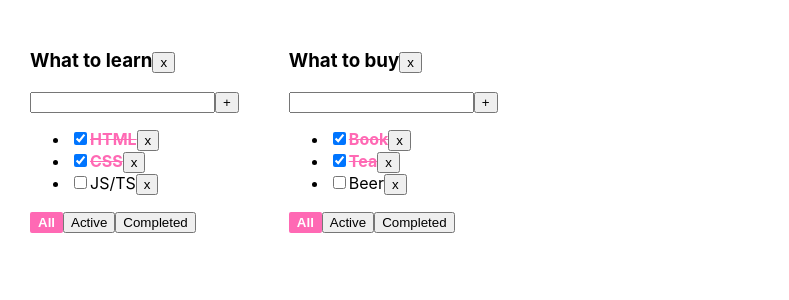
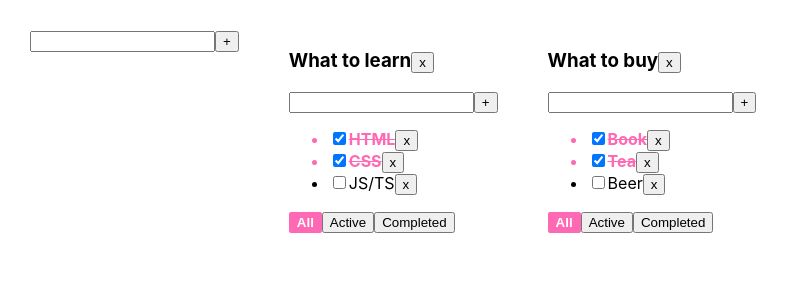
Before and after one commit to andreypats/todolist-ts-01, a React (Create React App) app: page / in a window 1280 px wide. Shown: the top 300 px of the page, without its empty margins (0-789 px from the left). Built offline with nearby package versions, Linux system fonts and the light colour scheme.

Commit message:
Lesson 6 completed

```diff
--- /dev/null
+++ b/src/AddItemForm.tsx
@@ -0,0 +1,47 @@
+import React, {ChangeEvent, useState} from 'react';
+
+type AddItemFormPropsType = {
+    addItem: (title: string) => void
+    errorColor: string
+}
+
+const AddItemForm = (props:AddItemFormPropsType) => {
+    const [title, setTitle] = useState<string>("")
+    const [error, setError] = useState<boolean>(false)
+    const onChangeSetTitle = (e: ChangeEvent<HTMLInputElement>) => {
+        error && setError(false)
+        setTitle(e.currentTarget.value)
+    }
+    const onKeyDownAddTask = (e: { key: string }) => e.key === "Enter" && onClickAddItem()
+    const onClickAddItem = () => {
+        const trimmedTitle = title.trim()
+        if(trimmedTitle){
+            props.addItem(trimmedTitle)
+        } else {
+            setError(true)
+        }
+        setTitle("")
+    }
+    const inputErrorStyles = error
+        ? {
+            border: `2px solid ${props.errorColor}`,
+            outline: 'none',
+        }
+        : {};
+
+    return (
+        <div>
+            <input
+                style={inputErrorStyles}
+                value={title}
+                onChange={onChangeSetTitle}
+                onKeyDown={onKeyDownAddTask}
+                className={error ? "error" : ""}
+            />
+            <button onClick={onClickAddItem}>+</button>
+            {error && <div style={{color: props.errorColor}}>Title is required!</div>}
+        </div>
+    );
+};
+
+export default AddItemForm;
--- a/src/App.tsx
+++ b/src/App.tsx
@@ -2,6 +2,7 @@ import React, {useState} from 'react';
 import './App.css';
 import TodoList, {TaskType} from "./TodoList";
 import {v1} from "uuid";
+import AddItemForm from "./AddItemForm";
 
 // CRUD
 // create +
@@ -53,25 +54,36 @@ function App() {
 
         setTasks({...tasks, [todoListID]: tasks[todoListID].filter(task => task.id !== taskID)})
     }
-
-    const changeTodoListFilter = (filter: FilterValuesType, todoListID: string) => {
-        setTodoLists(todoLists.map(tl => tl.id != todoListID ? tl : {...tl, filter: filter}))
-    }
-
     const addTask = (title: string, todoListID: string) => {
         setTasks({
             ...tasks,
             [todoListID]: [{id: v1(), title, isDone: false}, ...tasks[todoListID]]
         })
     }
-
     const changeTaskStatus = (taskID: string, isDone: boolean, todoListID: string) => { //true
         setTasks({...tasks, [todoListID]: tasks[todoListID].map(t => t.id === taskID ? {...t, isDone} : t)})
     }
+    const changeTaskTitle = (taskID: string, title: string, todoListID: string) => {
+        setTasks({...tasks, [todoListID]: tasks[todoListID].map(t => t.id === taskID ? {...t, title} : t)})
+    }
 
+    const changeTodoListFilter = (filter: FilterValuesType, todoListID: string) => {
+        setTodoLists(todoLists.map(tl => tl.id != todoListID ? tl : {...tl, filter: filter}))
+    }
+    const changeTodoListTitle = (title: string, todoListID: string) => {
+        setTodoLists(todoLists.map(tl => tl.id != todoListID ? tl : {...tl, title: title}))
+    }
     const removeTodoList = (todoListID: string) => {
         setTodoLists(todoLists.filter(tl => tl.id !== todoListID))
         delete tasks[todoListID]
+    }
+    const addTodoList = (title: string) => {
+        const newTodoListID = v1()
+        const newTodoList: TodoListType = {
+            id: newTodoListID, title: title, filter: 'all'
+        }
+        setTodoLists([...todoLists, newTodoList])
+        setTasks({...tasks, [newTodoListID]: []})
     }
 
     //UI:
@@ -102,12 +114,15 @@ function App() {
                 changeTodoListFilter={changeTodoListFilter}
                 addTask={addTask}
                 changeTaskStatus={changeTaskStatus}
+                changeTodoListTitle={changeTodoListTitle}
+                changeTaskTitle={changeTaskTitle}
             />
         )
     })
 
     return (
         <div className="App">
+            <AddItemForm addItem={addTodoList} errorColor={"blue"}/>
             {todoListComponents}
         </div>
     );
--- /dev/null
+++ b/src/EditableSpan.tsx
@@ -0,0 +1,37 @@
+import React, {ChangeEvent, KeyboardEvent, useState} from 'react';
+
+type EditableSpanPropsType = {
+    title:string
+    changeTitle: (title:string) => void
+}
+
+const EditableSpan = (props: EditableSpanPropsType) => {
+
+    const [editMode, setEditMode] = useState<boolean>(false)
+    const [title, setTitle] = useState<string>(props.title)
+    const onEditMode = () => setEditMode(true)
+    const offEditMode = () => {
+        setEditMode(false)
+        props.changeTitle(title)
+    }
+    const onChangeSetTitle = (e: ChangeEvent<HTMLInputElement>) => {
+        setTitle(e.currentTarget.value)
+    }
+    const onKeyDownOffEditMode = (e: KeyboardEvent<HTMLInputElement>) => {
+        e.key === 'Enter' && offEditMode()
+    }
+
+    return (
+        editMode
+            ? <input
+                value={title}
+                autoFocus
+                onBlur={offEditMode}
+                onChange={onChangeSetTitle}
+                onKeyDown={onKeyDownOffEditMode}
+            />
+            : <span onDoubleClick={onEditMode}>{props.title}</span>
+    );
+};
+
+export default EditableSpan;
--- a/src/Todolist.tsx
+++ b/src/Todolist.tsx
@@ -1,5 +1,7 @@
-import React, {FC, useState, KeyboardEvent, ChangeEvent} from 'react';
+import React, {FC} from 'react';
 import {FilterValuesType} from "./App";
+import AddItemForm from "./AddItemForm";
+import EditableSpan from "./EditableSpan";
 
 export type TaskType = {
     id: string
@@ -18,64 +20,49 @@ type TodoListPropsType = {
     changeTodoListFilter: (filter: FilterValuesType, todoListID: string) => void
     addTask: (title: string, todoListID: string) => void
     changeTaskStatus: (taskID: string, isDone: boolean, todoListID: string) => void
+    changeTodoListTitle:  (title: string, todoListID: string) => void
+    changeTaskTitle: (taskID: string, title: string, todoListID: string) => void
 }
 
 
 const TodoList: FC<TodoListPropsType> = (props) => {
     console.log("Todo")
-    const [title, setTitle] = useState<string>("")
-    const [error, setError] = useState<boolean>(false)
     const tasksItems = props.tasks.length
         ? props.tasks.map((task: TaskType) => {
+
+            const changeTaskTitle = (title: string) => {
+                props.changeTaskTitle(task.id, title, props.todoListID)
+            }
+
             return (
 
-                <li key={task.id}>
+                <li key={task.id} className={task.isDone ? "isDone" : ""}>
                     <input
                         onChange={(e) => props.changeTaskStatus(task.id, e.currentTarget.checked, props.todoListID)}
                         type="checkbox"
                         checked={task.isDone}/>
-                    <span
-                        className={task.isDone ? "isDone" : ""}>{task.title}</span>
+                    <EditableSpan title={task.title} changeTitle={changeTaskTitle} />
                     <button onClick={() => props.removeTask(task.id, props.todoListID)}>x</button>
                 </li>
             )
         })
         : <span>TaskList is empty</span>
 
-
-    const onClickAddTask = () => {
-        const trimmedTitle = title.trim()
-        if(trimmedTitle){
-            props.addTask(trimmedTitle, props.todoListID)
-        } else {
-            setError(true)
-        }
-        setTitle("")
-    }
-    const onKeyDownAddTask = (e: { key: string }) => e.key === "Enter" && onClickAddTask()
-    const onChangeSetTitle = (e: ChangeEvent<HTMLInputElement>) => {
-        error && setError(false)
-        setTitle(e.currentTarget.value)
-    }
+    const addTask = (title: string) => props.addTask(title, props.todoListID)
 
     const onClickSetFilterCreator = (filter: FilterValuesType) => () => props.changeTodoListFilter(filter, props.todoListID)
+
+    const removeTodoList = () => props.removeTodoList(props.todoListID)
+
+    const changeTodoListTitle = (title: string) => props.changeTodoListTitle(title, props.todoListID)
 
     return (
         <div>
             <h3>
-                {props.title}
-                <button onClick={()=>props.removeTodoList(props.todoListID)}>x</button>
+                <EditableSpan title={props.title} changeTitle={changeTodoListTitle}/>
+                <button onClick={removeTodoList}>x</button>
             </h3>
-            <div>
-                <input
-                    value={title}
-                    onChange={onChangeSetTitle}
-                    onKeyDown={onKeyDownAddTask}
-                    className={error ? "error" : ""}
-                />
-                <button onClick={onClickAddTask}>+</button>
-                {error && <div style={{color: "hotpink"}}>Title is required!</div>}
-            </div>
+            <AddItemForm addItem={addTask} errorColor={"hotpink"}/>
             <ul>
                 {tasksItems}
             </ul>
```
